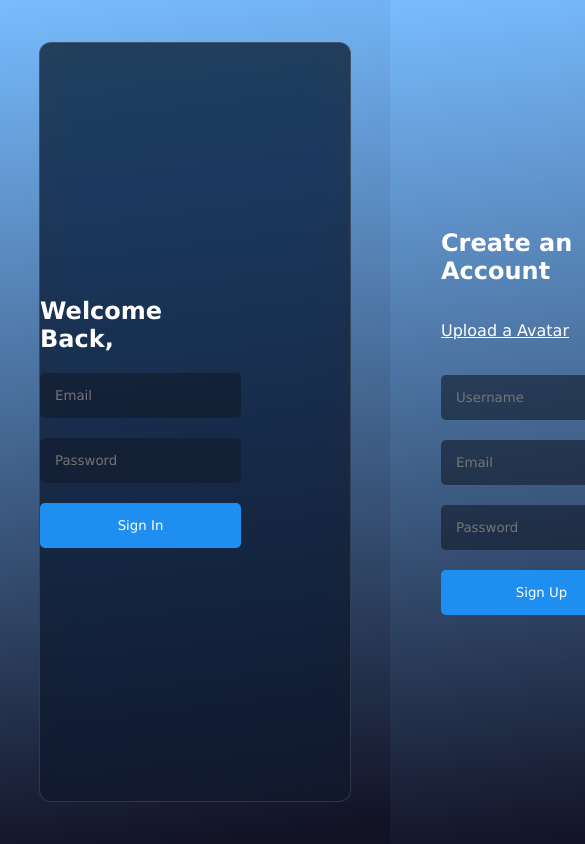
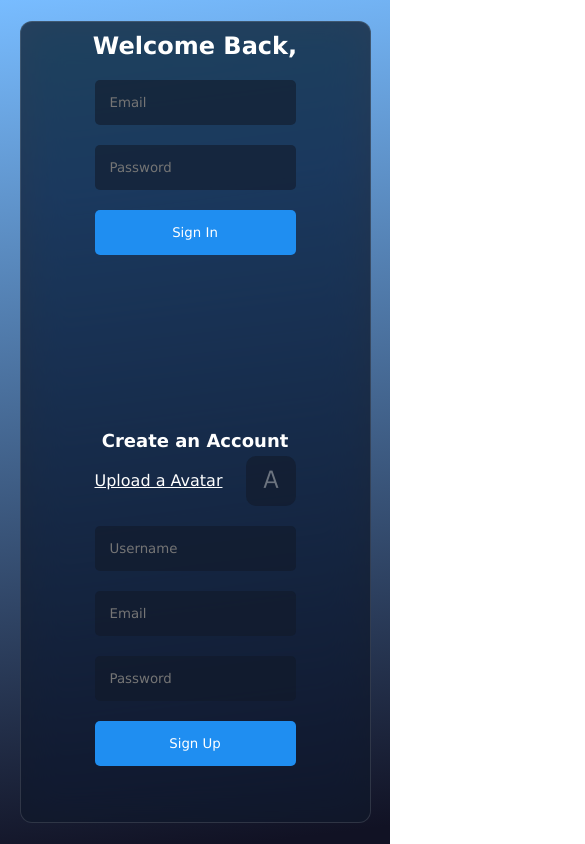
Before and after one commit to rishisingh1034/Bak-Bak-Chat-App, a React (Vite) app: page / in a window 390 px wide. Shown: the top 844 px of the page, 585 px wide, since content can reach past the window. Built offline with nearby package versions, Linux system fonts and the light colour scheme; no server answers.

Commit message:
login responsive

```diff
--- a/src/components/login/Login.jsx
+++ b/src/components/login/Login.jsx
@@ -77,7 +77,7 @@ const Login = () => {
 
   return (
     <div className="login">
-      <div className="item">
+      <div className="item loginform">
         <h2>Welcome Back,</h2>
         <form onSubmit={handleLogin}>
           <input type="text" placeholder='Email' name='email' />
@@ -87,7 +87,7 @@ const Login = () => {
       </div>
 
       <div className="seperator"></div>
-      <div className="item">
+      <div className="item register">
         <h2>Create an Account</h2>
         <form onSubmit={handleRegister}>
           <label htmlFor="file">Upload a Avatar
--- a/src/components/login/login.css
+++ b/src/components/login/login.css
@@ -71,3 +71,27 @@
     background-color: #dddddd35;
   }
 }
+
+@media screen and (max-width:600px) {
+  .login{
+    display: flex;
+    flex-direction: column;
+    padding: 10px;
+    .loginform{
+      margin-bottom: -85px;
+    }
+    .seperator{
+      display: none;
+    }
+    .register{
+      padding: -10px;
+      h2{
+        font-size: large;
+      }
+      form{
+        margin-top: -15px;
+        height: -30px;
+      }
+    }
+  }
+}
--- a/src/index.css
+++ b/src/index.css
@@ -33,3 +33,10 @@ body {
   border-radius: 10px;
   background-color: rgba(17, 25, 40, 0.9);
 }
+
+@media screen and (max-width:600px) {
+  .container{
+    width: 90vw;
+    height: 95vh;
+  }
+}
```
